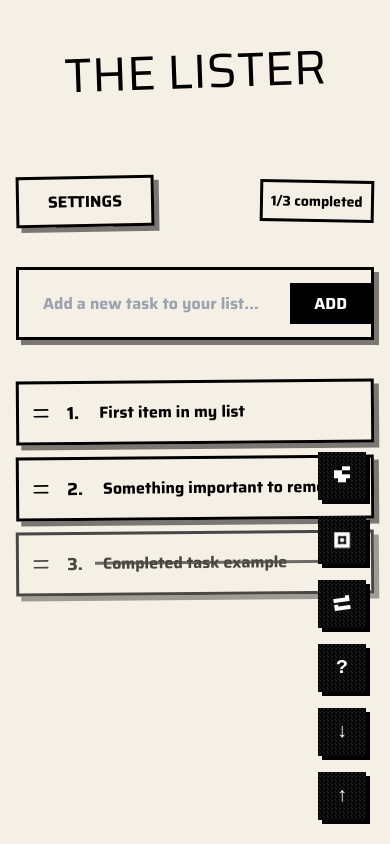
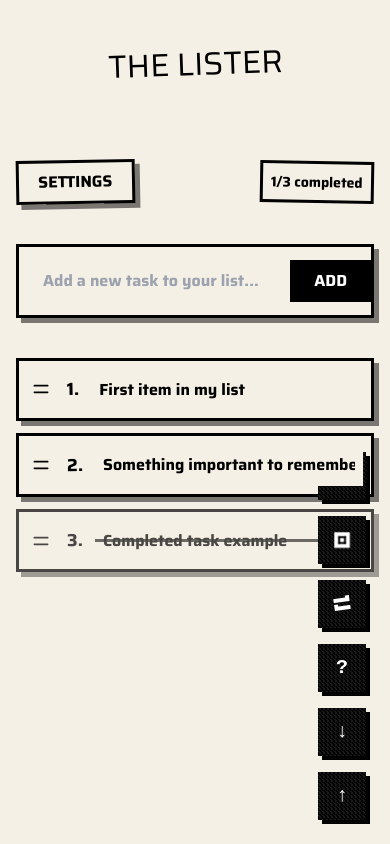
Before and after one commit to shibanib/lister-project, a Next.js app: page / in a window 390 px wide. Built offline with nearby package versions, Linux system fonts and the light colour scheme.

Commit message:
Fix CSS and font loading issues for GitHub Pages deployment

```diff
--- a/app/globals.css
+++ b/app/globals.css
@@ -9,9 +9,6 @@
   --accent: #000000; /* Black accent color */
   --border-color: #000000; /* Black borders */
   --shadow-color: rgba(0, 0, 0, 0.5);
-  --font-saira: var(--font-saira);
-  --font-fogtwo: var(--font-fogtwo); /* Fogtwo No5 by gluk */
-  --font-vg5000: var(--font-vg5000); /* VG5000 by Justin Bihan */
 }
 
 /* Dark mode colors are set through JavaScript */
@@ -25,7 +22,6 @@
 body {
   background: var(--background);
   color: var(--foreground);
-  font-family: var(--font-saira);
   min-height: 100vh;
   line-height: 1.6;
   transition: background-color 0.3s, color 0.3s; /* Smooth transition when switching modes */
@@ -304,3 +300,44 @@ h1, h2, h3 {
   will-change: transform, opacity;
   animation: pixelConfettiGlow 0.8s ease-in-out infinite;
 }
+
+/* Fix for font display on GitHub Pages */
+@font-face {
+  font-family: 'Saira';
+  font-style: normal;
+  font-weight: 400;
+  font-display: swap;
+  src: url(/lister-project/_next/static/media/68647488cd82ef91-s.p.woff2) format('woff2');
+}
+
+@font-face {
+  font-family: 'FogTwo';
+  font-style: normal;
+  font-weight: 400;
+  font-display: swap;
+  src: url(/lister-project/_next/static/media/96db4756ac3d2b56-s.p.otf) format('otf');
+}
+
+@font-face {
+  font-family: 'VG5000';
+  font-style: normal;
+  font-weight: 400;
+  font-display: swap;
+  src: url(/lister-project/_next/static/media/e2541242c79572d7-s.p.otf) format('otf');
+}
+
+/* Mobile responsiveness fixes */
+@media (max-width: 640px) {
+  .neo-list-item {
+    transform: none;
+    margin-bottom: 0.5rem;
+  }
+
+  .btn-outline {
+    padding: 0.4rem 1.2rem;
+  }
+
+  h1 {
+    font-size: 2rem !important;
+  }
+}
--- a/app/layout.tsx
+++ b/app/layout.tsx
@@ -3,14 +3,22 @@ import { Saira } from "next/font/google";
 import localFont from "next/font/local";
 import "./globals.css";
 
-const saira = Saira({ subsets: ["latin"], variable: '--font-saira' });
+const saira = Saira({
+  subsets: ["latin"],
+  variable: '--font-saira',
+  display: 'swap'
+});
+
 const fogtwo = localFont({
   src: './fonts/FogtwoNo5.otf',
-  variable: '--font-fogtwo'
+  variable: '--font-fogtwo',
+  display: 'swap'
 });
+
 const vg5000 = localFont({
   src: './fonts/VG5000-Regular.otf',
-  variable: '--font-vg5000'
+  variable: '--font-vg5000',
+  display: 'swap'
 });
 
 export const metadata: Metadata = {
@@ -25,6 +33,10 @@ export default function RootLayout({
 }>) {
   return (
     <html lang="en">
+      <head>
+        <link rel="icon" href="favicon.ico" type="image/x-icon" sizes="16x16" />
+        <meta name="viewport" content="width=device-width, initial-scale=1.0" />
+      </head>
       <body className={`
         ${saira.variable}
         ${fogtwo.variable}
--- a/next.config.js
+++ b/next.config.js
@@ -9,6 +9,10 @@ const nextConfig = {
   // This setting helps with GitHub Pages
   assetPrefix: process.env.NODE_ENV === 'production' ? '/lister-project/' : '',
   trailingSlash: true,
+  // Add this to ensure proper loading of CSS and other resources
+  webpack: (config) => {
+    return config;
+  },
 };
 
 module.exports = nextConfig;
--- a/tailwind.config.js
+++ b/tailwind.config.js
@@ -12,7 +12,17 @@ module.exports = {
         'gradient-conic':
           'conic-gradient(from 180deg at 50% 50%, var(--tw-gradient-stops))',
       },
+      fontFamily: {
+        'saira': ['var(--font-saira)', 'sans-serif'],
+        'fogtwo': ['var(--font-fogtwo)', 'monospace'],
+        'vg5000': ['var(--font-vg5000)', 'monospace'],
+      },
     },
   },
   plugins: [],
+  safelist: [
+    'font-saira',
+    'font-fogtwo',
+    'font-vg5000',
+  ],
 }
```
Also changed, not shown: 5 other files (tests, documents, lock files or other folders).
